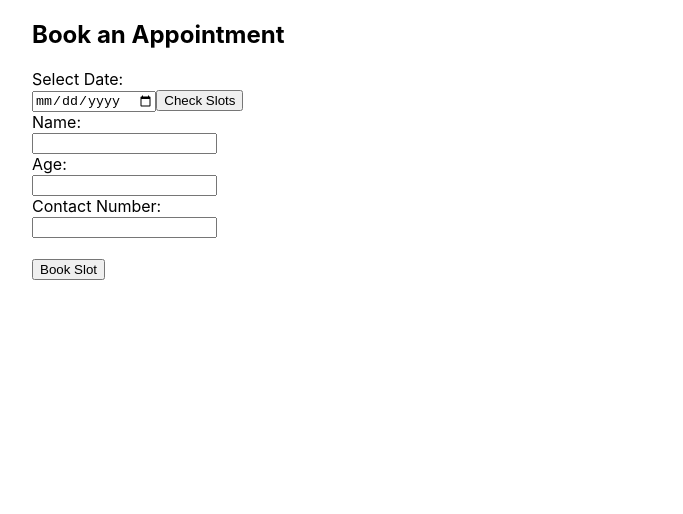
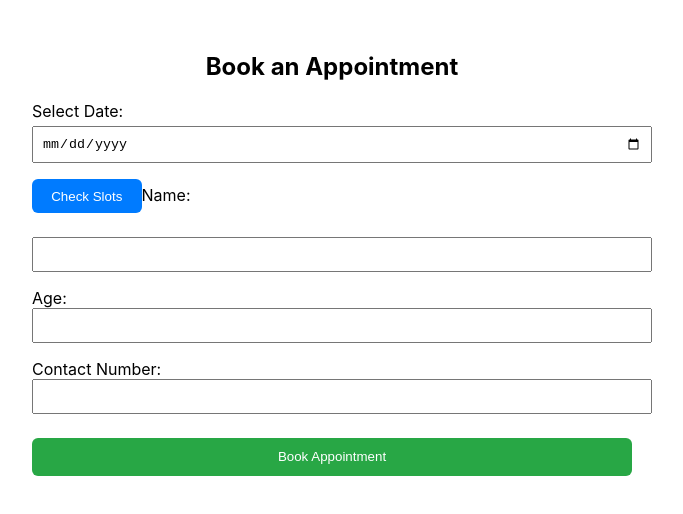
Before and after one commit to Aadithyakris/clinic-frontend, a React (Create React App) app in the folder src/: page /book in a window 1280 px wide. Shown: the top 514 px of the page, without its empty margins (308-991 px from the left). Built offline with nearby package versions, Linux system fonts and the light colour scheme; the HTML template or start-up script is replaced by a standard one.

Commit message:
ui-booking

```diff
--- a/src/components/BookingForm.js
+++ b/src/components/BookingForm.js
@@ -1,4 +1,86 @@
-// src/components/BookingForm.js
+// // src/components/BookingForm.js
+// import React, { useState } from 'react';
+// import axios from 'axios';
+
+// const BookingForm = () => {
+//   const [date, setDate] = useState('');
+//   const [availableSlots, setAvailableSlots] = useState([]);
+//   const [selectedSlotId, setSelectedSlotId] = useState('');
+//   const [name, setName] = useState('');
+//   const [age, setAge] = useState('');
+//   const [contact, setContact] = useState('');
+//   const [message, setMessage] = useState('');
+
+//   const fetchSlots = async () => {
+//     try {
+//       const res = await axios.get(`https://clinic-bot-backend.onrender.com/api/slots?date=${date}`);
+//       setAvailableSlots(res.data);
+//     } catch (err) {
+//       console.error('Error fetching slots:', err);
+//       setAvailableSlots([]);
+//     }
+//   };
+
+//   const handleBook = async () => {
+//     if (!selectedSlotId || !name || !age || !contact) {
+//       setMessage('❌ Please fill all the fields.');
+//       return;
+//     }
+
+//     try {
+//       const res = await axios.post('https://clinic-bot-backend.onrender.com/api/book', {
+//         slotId: selectedSlotId,
+//         name,
+//         age,
+//         contact,
+//       });
+
+//       setMessage(res.data.message || '✅ Appointment booked!');
+//     } catch (err) {
+//       console.error('Booking error:', err);
+//       setMessage('❌ Failed to book appointment.');
+//     }
+//   };
+
+//   return (
+//     <div style={{ maxWidth: '600px', margin: '0 auto' }}>
+//       <h2>Book an Appointment</h2>
+
+//       <label>Select Date:</label><br />
+//       <input type="date" min={new Date().toISOString().split('T')[0]} value={date} onChange={(e) => setDate(e.target.value)} />
+//       <button onClick={fetchSlots}>Check Slots</button>
+
+//       {availableSlots.length > 0 && (
+//         <>
+//           <label>Select Time Slot:</label><br />
+//           <select onChange={(e) => setSelectedSlotId(e.target.value)} value={selectedSlotId}>
+//             <option value="">-- Select a time --</option>
+//             {availableSlots.map((slot) => (
+//               <option key={slot.id} value={slot.id}>{slot.time}</option>
+//             ))}
+//           </select><br />
+//         </>
+//       )}
+
+//       <br />
+//       <label>Name:</label><br />
+//       <input type="text" value={name} onChange={(e) => setName(e.target.value)} /><br />
+
+//       <label>Age:</label><br />
+//       <input type="number" value={age} onChange={(e) => setAge(e.target.value)} /><br />
+
+//       <label>Contact Number:</label><br />
+//       <input type="text" value={contact} onChange={(e) => setContact(e.target.value)} /><br /><br />
+
+//       <button onClick={handleBook}>Book Slot</button><br /><br />
+//       {message && <p>{message}</p>}
+//     </div>
+//   );
+// };
+
+// export default BookingForm;
+
+
 import React, { useState } from 'react';
 import axios from 'axios';
 
@@ -10,14 +92,31 @@ const BookingForm = () => {
   const [age, setAge] = useState('');
   const [contact, setContact] = useState('');
   const [message, setMessage] = useState('');
+  const [loading, setLoading] = useState(false);
+  const [booking, setBooking] = useState(false);
 
   const fetchSlots = async () => {
+    if (!date) return;
+    setLoading(true);
+    setAvailableSlots([]);
+    setSelectedSlotId('');
     try {
       const res = await axios.get(`https://clinic-bot-backend.onrender.com/api/slots?date=${date}`);
-      setAvailableSlots(res.data);
+      const sorted = res.data.sort((a, b) => {
+        const toMinutes = (t) => {
+          const [time, ampm] = t.split(' ');
+          let [hr, min] = time.split(':').map(Number);
+          if (ampm === 'PM' && hr !== 12) hr += 12;
+          if (ampm === 'AM' && hr === 12) hr = 0;
+          return hr * 60 + min;
+        };
+        return toMinutes(a.time) - toMinutes(b.time);
+      });
+      setAvailableSlots(sorted);
     } catch (err) {
       console.error('Error fetching slots:', err);
-      setAvailableSlots([]);
+    } finally {
+      setLoading(false);
     }
   };
 
@@ -27,6 +126,7 @@ const BookingForm = () => {
       return;
     }
 
+    setBooking(true);
     try {
       const res = await axios.post('https://clinic-bot-backend.onrender.com/api/book', {
         slotId: selectedSlotId,
@@ -36,44 +136,113 @@ const BookingForm = () => {
       });
 
       setMessage(res.data.message || '✅ Appointment booked!');
+      // Clear form
+      setName('');
+      setAge('');
+      setContact('');
+      setSelectedSlotId('');
     } catch (err) {
       console.error('Booking error:', err);
       setMessage('❌ Failed to book appointment.');
+    } finally {
+      setBooking(false);
     }
   };
 
   return (
-    <div style={{ maxWidth: '600px', margin: '0 auto' }}>
-      <h2>Book an Appointment</h2>
+    <div style={{ maxWidth: '600px', margin: '0 auto', padding: '2rem' }}>
+      <h2 style={{ textAlign: 'center' }}>Book an Appointment</h2>
 
-      <label>Select Date:</label><br />
-      <input type="date" min={new Date().toISOString().split('T')[0]} value={date} onChange={(e) => setDate(e.target.value)} />
-      <button onClick={fetchSlots}>Check Slots</button>
+      <label style={{ display: 'block', marginBottom: '0.3rem' }}>Select Date:</label>
+      <input
+        type="date"
+        min={new Date().toISOString().split('T')[0]}
+        value={date}
+        onChange={(e) => setDate(e.target.value)}
+        style={{ padding: '0.5rem', marginBottom: '1rem', width: '100%' }}
+      />
+      <button
+        onClick={fetchSlots}
+        style={{
+          padding: '0.6rem 1.2rem',
+          marginBottom: '1.5rem',
+          backgroundColor: '#007bff',
+          color: '#fff',
+          border: 'none',
+          borderRadius: '6px',
+          cursor: 'pointer'
+        }}
+      >
+        {loading ? 'Fetching...' : 'Check Slots'}
+      </button>
 
       {availableSlots.length > 0 && (
         <>
-          <label>Select Time Slot:</label><br />
-          <select onChange={(e) => setSelectedSlotId(e.target.value)} value={selectedSlotId}>
+          <label style={{ display: 'block', marginBottom: '0.3rem' }}>Select Time Slot:</label>
+          <select
+            onChange={(e) => setSelectedSlotId(e.target.value)}
+            value={selectedSlotId}
+            style={{ padding: '0.5rem', marginBottom: '1rem', width: '100%' }}
+          >
             <option value="">-- Select a time --</option>
             {availableSlots.map((slot) => (
               <option key={slot.id} value={slot.id}>{slot.time}</option>
             ))}
-          </select><br />
+          </select>
         </>
       )}
 
-      <br />
       <label>Name:</label><br />
-      <input type="text" value={name} onChange={(e) => setName(e.target.value)} /><br />
+      <input
+        type="text"
+        value={name}
+        onChange={(e) => setName(e.target.value)}
+        style={{ padding: '0.5rem', marginBottom: '1rem', width: '100%' }}
+      />
 
       <label>Age:</label><br />
-      <input type="number" value={age} onChange={(e) => setAge(e.target.value)} /><br />
+      <input
+        type="number"
+        value={age}
+        onChange={(e) => setAge(e.target.value)}
+        style={{ padding: '0.5rem', marginBottom: '1rem', width: '100%' }}
+      />
 
       <label>Contact Number:</label><br />
-      <input type="text" value={contact} onChange={(e) => setContact(e.target.value)} /><br /><br />
+      <input
+        type="text"
+        value={contact}
+        onChange={(e) => setContact(e.target.value)}
+        style={{ padding: '0.5rem', marginBottom: '1.5rem', width: '100%' }}
+      />
 
-      <button onClick={handleBook}>Book Slot</button><br /><br />
-      {message && <p>{message}</p>}
+      <button
+        onClick={handleBook}
+        style={{
+          padding: '0.7rem 1.4rem',
+          backgroundColor: '#28a745',
+          color: '#fff',
+          border: 'none',
+          borderRadius: '6px',
+          cursor: 'pointer',
+          width: '100%'
+        }}
+        disabled={booking}
+      >
+        {booking ? 'Booking...' : 'Book Appointment'}
+      </button>
+
+      {message && (
+        <p style={{
+          marginTop: '1rem',
+          backgroundColor: message.includes('✅') ? '#d4edda' : '#f8d7da',
+          color: message.includes('✅') ? '#155724' : '#721c24',
+          padding: '0.75rem',
+          borderRadius: '6px'
+        }}>
+          {message}
+        </p>
+      )}
     </div>
   );
 };
```
